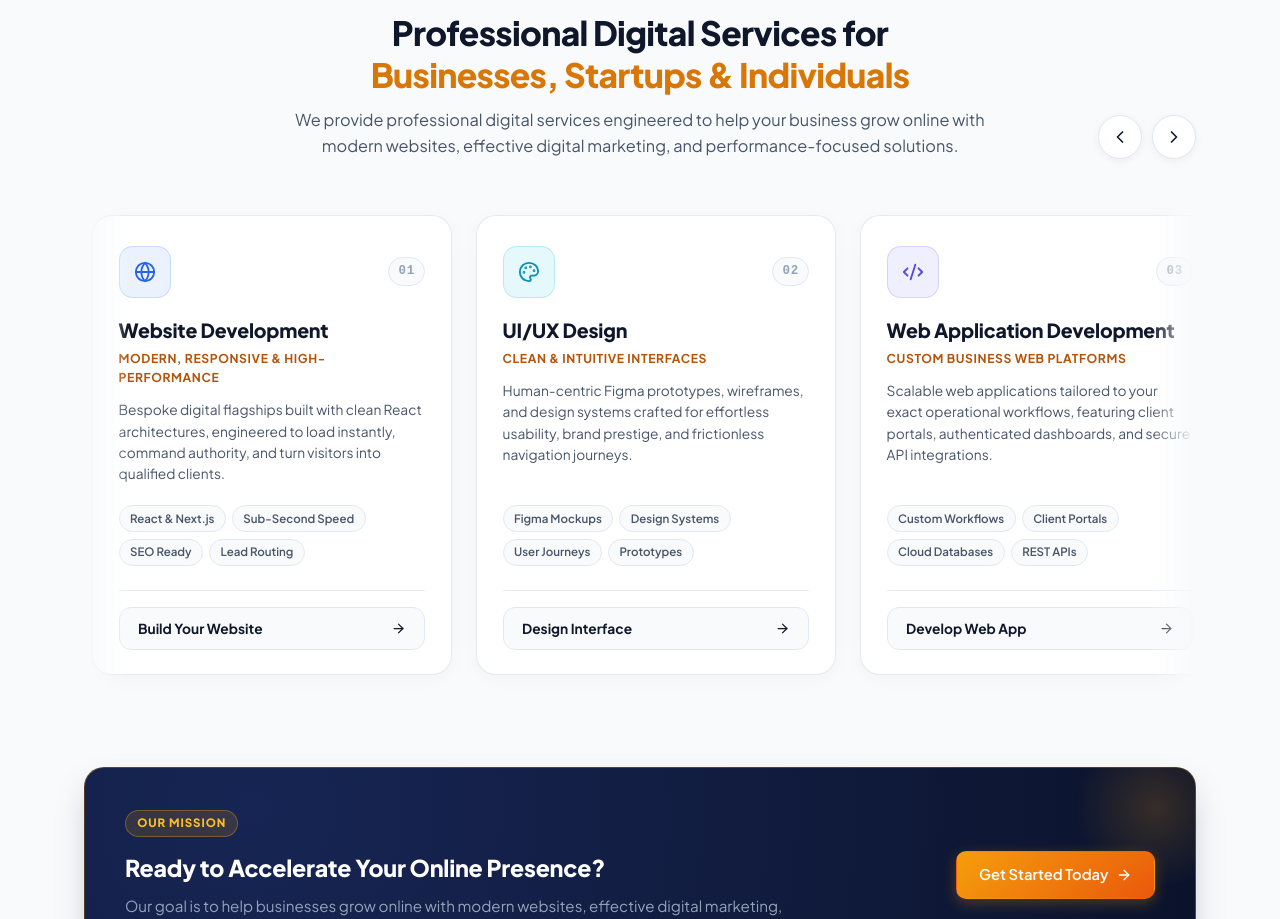
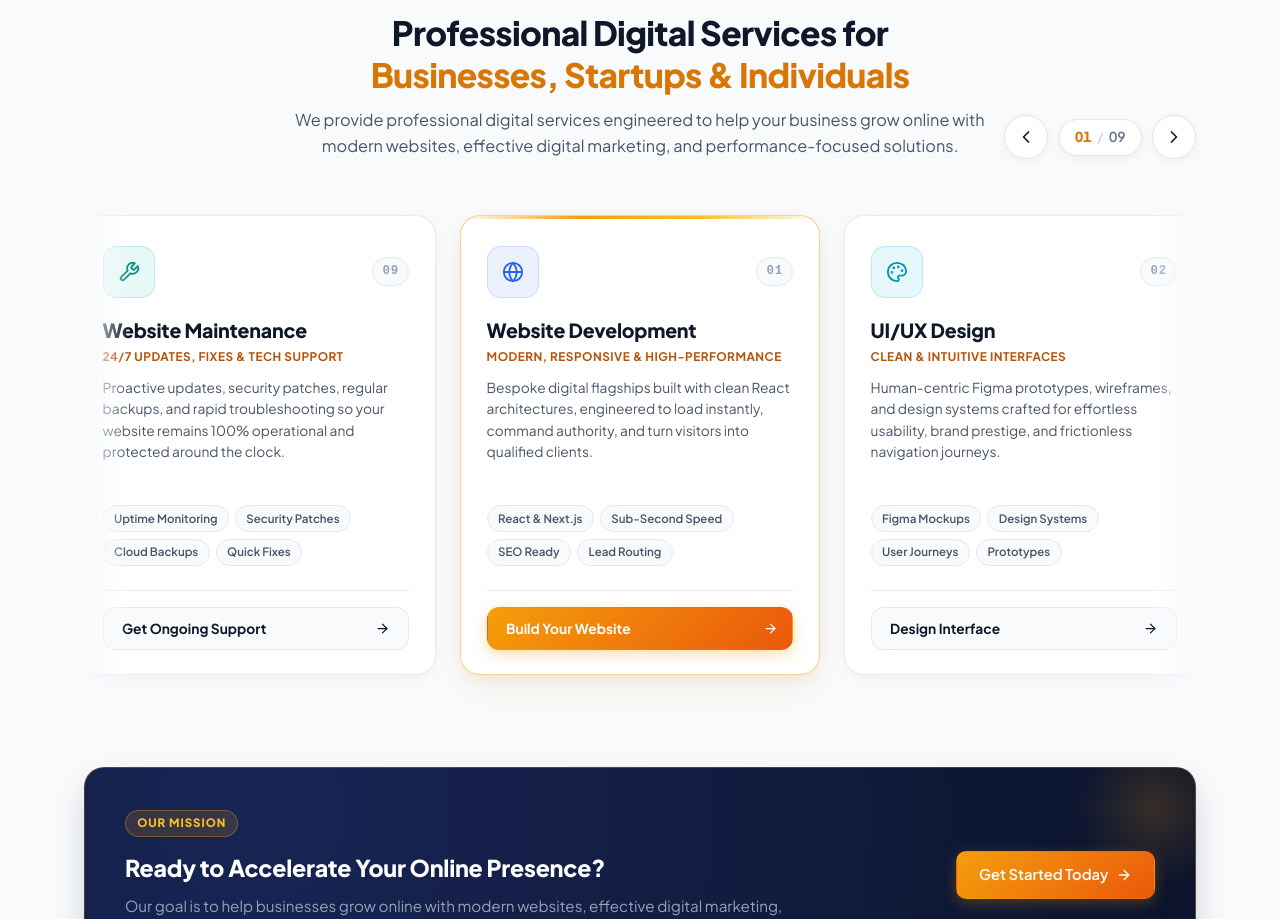
Before and after one commit to Raghulraja9720/night-owls-studio, a React (Vite) app: page / in a window 1280 px wide. Shown: the part 1681-2600 px from the top of the page. Built offline with nearby package versions, Linux system fonts and the light colour scheme; no server answers.

Commit message:
feat(services): polish mobile services view with centered snap carousel, live counter badge, subtitle wrapping fix, active card styles, and mobile floating WhatsApp collapse

```diff
--- a/src/components/Services.jsx
+++ b/src/components/Services.jsx
@@ -134,12 +134,21 @@ const servicesData = [
   }
 ];
 
-function ServiceCard({ svc, onSelect }) {
+function ServiceCard({ svc, isActive, onCardClick, onSelect }) {
   const IconComponent = svc.icon;
   return (
     <div
-      className="service-card marquee-card is-visible"
-      onClick={() => onSelect(svc.title)}
+      className={`service-card marquee-card is-visible ${isActive ? 'card-active' : ''}`}
+      onClick={onCardClick}
+      role="button"
+      tabIndex={0}
+      aria-current={isActive ? 'true' : undefined}
+      onKeyDown={(e) => {
+        if (e.key === 'Enter' || e.key === ' ') {
+          e.preventDefault();
+          onCardClick();
+        }
+      }}
     >
       {/* Card Top: Icon & Number */}
       <div className="service-card-top">
@@ -187,137 +196,163 @@ function ServiceCard({ svc, onSelect }) {
 
 export default function Services({ onSelectService }) {
   const [isVisible, setIsVisible] = useState(false);
+  const [activeIndex, setActiveIndex] = useState(servicesData.length); // Start at Set 2, item 0
   const sectionRef = useRef(null);
   const trackWrapperRef = useRef(null);
   const isPausedRef = useRef(false);
   const pauseTimerRef = useRef(null);
-
-  const targetScrollRef = useRef(null);
   const animFrameRef = useRef(null);
-
-  // Dynamically compute exact card step based on live DOM rendering
-  const getCardStep = () => {
-    const container = trackWrapperRef.current;
-    if (container) {
-      const cards = container.querySelectorAll('.marquee-card');
-      if (cards.length >= 2) {
-        const first = cards[0].getBoundingClientRect();
-        const second = cards[1].getBoundingClientRect();
-        const step = Math.round(second.left - first.left);
-        if (step > 0) return step;
-      }
-    }
-    const isMobile = typeof window !== 'undefined' && window.innerWidth <= 640;
-    return isMobile ? 324 : 384;
-  };
-
-  const getSingleSetWidth = () => {
-    const step = getCardStep();
-    return servicesData.length * step;
-  };
-
-  const getDuration = () => {
-    const isMobile = typeof window !== 'undefined' && window.innerWidth <= 768;
-    return isMobile ? 460 : 580;
-  };
 
   const pauseAutoScrollTemporarily = () => {
     isPausedRef.current = true;
     if (pauseTimerRef.current) clearTimeout(pauseTimerRef.current);
     pauseTimerRef.current = setTimeout(() => {
       isPausedRef.current = false;
-    }, 5000);
+    }, 6000);
   };
 
-  const smoothScrollBy = (distance, duration = 540) => {
+  const smoothScrollTo = (targetX, duration = 500) => {
     const container = trackWrapperRef.current;
     if (!container) return;
-
-    pauseAutoScrollTemporarily();
-
-    const singleSet = getSingleSetWidth();
-    const step = getCardStep();
 
     if (animFrameRef.current) {
       cancelAnimationFrame(animFrameRef.current);
       animFrameRef.current = null;
     }
 
-    let startX = container.scrollLeft;
-
-    // Seamless buffer check before moving
-    if (startX >= singleSet * 2 && distance > 0) {
-      startX -= singleSet;
-      container.scrollLeft = startX;
-    } else if (startX < step + 20 && distance < 0) {
-      startX += singleSet;
-      container.scrollLeft = startX;
-    }
-
-    const targetX = startX + distance;
-    targetScrollRef.current = targetX;
+    const startX = container.scrollLeft;
+    const distance = targetX - startX;
     const startTime = performance.now();
-
-    // Silky smooth easeOutQuart curve tuned for high-refresh mobile & desktop displays
     const easeOutQuart = (t) => 1 - Math.pow(1 - t, 4);
 
-    const stepFrame = (now) => {
+    const step = (now) => {
       const elapsed = now - startTime;
       const progress = Math.min(elapsed / duration, 1);
-      const eased = easeOutQuart(progress);
-
-      container.scrollLeft = startX + distance * eased;
+      container.scrollLeft = startX + distance * easeOutQuart(progress);
 
       if (progress < 1) {
-        animFrameRef.current = requestAnimationFrame(stepFrame);
+        animFrameRef.current = requestAnimationFrame(step);
       } else {
         container.scrollLeft = targetX;
-        if (container.scrollLeft >= singleSet * 2) {
-          container.scrollLeft -= singleSet;
-        } else if (container.scrollLeft < step + 20) {
-          container.scrollLeft += singleSet;
-        }
-        targetScrollRef.current = null;
         animFrameRef.current = null;
       }
     };
 
-    animFrameRef.current = requestAnimationFrame(stepFrame);
+    animFrameRef.current = requestAnimationFrame(step);
+  };
+
+  const centerCard = (cardIdx, smooth = true) => {
+    const container = trackWrapperRef.current;
+    if (!container) return;
+    const cards = container.querySelectorAll('.marquee-card');
+    if (cardIdx >= 0 && cardIdx < cards.length) {
+      const card = cards[cardIdx];
+      const targetLeft = Math.round(card.offsetLeft - (container.clientWidth - card.offsetWidth) / 2);
+
+      if (typeof window !== 'undefined' && window.innerWidth <= 768) {
+        if (smooth) {
+          container.scrollTo({
+            left: targetLeft,
+            behavior: 'smooth'
+          });
+        } else {
+          container.scrollLeft = targetLeft;
+        }
+      } else {
+        if (smooth) {
+          smoothScrollTo(targetLeft, 520);
+        } else {
+          container.scrollLeft = targetLeft;
+        }
+      }
+    }
+  };
+
+  const handleCardClick = (idx, serviceTitle) => {
+    if (activeIndex !== idx) {
+      pauseAutoScrollTemporarily();
+      setActiveIndex(idx);
+      centerCard(idx, true);
+    } else {
+      handleServiceClick(serviceTitle);
+    }
   };
 
   const handleNext = () => {
-    smoothScrollBy(getCardStep(), getDuration());
+    pauseAutoScrollTemporarily();
+    const container = trackWrapperRef.current;
+    if (!container) return;
+    const cards = container.querySelectorAll('.marquee-card');
+    let nextIdx = activeIndex + 1;
+    if (nextIdx >= cards.length - 2) {
+      const loopedIdx = (nextIdx % servicesData.length) + servicesData.length;
+      centerCard(loopedIdx, false);
+      nextIdx = loopedIdx + 1;
+    }
+    setActiveIndex(nextIdx);
+    centerCard(nextIdx, true);
   };
 
   const handlePrev = () => {
-    smoothScrollBy(-getCardStep(), getDuration());
+    pauseAutoScrollTemporarily();
+    const container = trackWrapperRef.current;
+    if (!container) return;
+    let prevIdx = activeIndex - 1;
+    if (prevIdx < 2) {
+      const loopedIdx = (prevIdx % servicesData.length) + servicesData.length;
+      centerCard(loopedIdx, false);
+      prevIdx = loopedIdx - 1;
+    }
+    setActiveIndex(prevIdx);
+    centerCard(prevIdx, true);
   };
 
-  // Immediate cancellation on finger contact so manual touch scrolling has zero resistance
   const handleTouchStart = () => {
     isPausedRef.current = true;
     if (animFrameRef.current) {
       cancelAnimationFrame(animFrameRef.current);
       animFrameRef.current = null;
     }
-    targetScrollRef.current = null;
   };
 
   const handleTouchEnd = () => {
     pauseAutoScrollTemporarily();
+    setTimeout(() => {
+      const container = trackWrapperRef.current;
+      if (!container) return;
+      const setLen = servicesData.length;
+      setActiveIndex((curr) => {
+        if (curr < setLen || curr >= setLen * 2) {
+          const normalized = (curr % setLen) + setLen;
+          centerCard(normalized, false);
+          return normalized;
+        }
+        return curr;
+      });
+    }, 400);
   };
 
-  // Normalize seamless buffer during continuous manual swipe
   const handleScroll = () => {
     const container = trackWrapperRef.current;
     if (!container) return;
 
-    if (targetScrollRef.current === null) {
-      const singleSet = getSingleSetWidth();
-      if (container.scrollLeft >= singleSet * 2) {
-        container.scrollLeft -= singleSet;
-      } else if (container.scrollLeft < 40) {
-        container.scrollLeft += singleSet;
+    if (animFrameRef.current === null) {
+      const containerCenter = container.scrollLeft + container.clientWidth / 2;
+      const cards = container.querySelectorAll('.marquee-card');
+      let closestIdx = activeIndex;
+      let minDistance = Infinity;
+
+      cards.forEach((card, idx) => {
+        const cardCenter = card.offsetLeft + card.offsetWidth / 2;
+        const dist = Math.abs(containerCenter - cardCenter);
+        if (dist < minDistance) {
+          minDistance = dist;
+          closestIdx = idx;
+        }
+      });
+
+      if (closestIdx !== activeIndex && minDistance < 160) {
+        setActiveIndex(closestIdx);
       }
     }
   };
@@ -341,13 +376,33 @@ export default function Services({ onSelectService }) {
     return () => observer.disconnect();
   }, []);
 
-  // Smooth continuous auto-scroll with seamless wrap
+  // Initial centering on mount
+  useEffect(() => {
+    const initialIndex = servicesData.length;
+    setActiveIndex(initialIndex);
+    const timer = setTimeout(() => {
+      centerCard(initialIndex, false);
+    }, 60);
+    return () => clearTimeout(timer);
+  }, []);
+
+  // Window resize re-centering
+  useEffect(() => {
+    const handleResize = () => {
+      centerCard(activeIndex, false);
+    };
+    window.addEventListener('resize', handleResize);
+    return () => window.removeEventListener('resize', handleResize);
+  }, [activeIndex]);
+
+  // Desktop gentle auto-drift (disabled on touch/mobile devices)
   useEffect(() => {
     const container = trackWrapperRef.current;
     if (!container) return;
 
-    const singleSet = getSingleSetWidth();
-    container.scrollLeft = singleSet;
+    if (typeof window !== 'undefined' && window.innerWidth <= 768) {
+      return;
+    }
 
     let animId;
     let lastTime = performance.now();
@@ -356,10 +411,14 @@ export default function Services({ onSelectService }) {
       const delta = time - lastTime;
       lastTime = time;
 
-      if (!isPausedRef.current && targetScrollRef.current === null && container) {
-        container.scrollLeft += (26 * delta) / 1000;
-        if (container.scrollLeft >= singleSet * 2) {
-          container.scrollLeft -= singleSet;
+      if (!isPausedRef.current && animFrameRef.current === null && container) {
+        container.scrollLeft += (22 * delta) / 1000;
+        const totalCards = container.querySelectorAll('.marquee-card');
+        if (totalCards.length > 0) {
+          const singleSetWidth = servicesData.length * (totalCards[0].offsetWidth + 24);
+          if (container.scrollLeft >= singleSetWidth * 2) {
+            container.scrollLeft -= singleSetWidth;
+          }
         }
       }
       animId = requestAnimationFrame(loop);
@@ -378,6 +437,9 @@ export default function Services({ onSelectService }) {
     }
   };
 
+  const currentDisplayNum = String((activeIndex % servicesData.length) + 1).padStart(2, '0');
+  const totalDisplayNum = String(servicesData.length).padStart(2, '0');
+
   return (
     <section id="services" ref={sectionRef} className="section light-theme bg-light">
       <div className="container">
@@ -394,7 +456,7 @@ export default function Services({ onSelectService }) {
             </p>
           </div>
 
-          {/* Top-Right Next and Prev Navigation Controls */}
+          {/* Carousel Navigation with Live Counter */}
           <div className="services-carousel-nav" aria-label="Services carousel navigation">
             <button
               type="button"
@@ -405,6 +467,11 @@ export default function Services({ onSelectService }) {
             >
               <ChevronLeft size={20} />
             </button>
+            <div className="carousel-counter-badge" aria-live="polite">
+              <span className="counter-current">{currentDisplayNum}</span>
+              <span className="counter-sep">/</span>
+              <span className="counter-total">{totalDisplayNum}</span>
+            </div>
             <button
               type="button"
               className="carousel-arrow-btn next-btn"
@@ -417,7 +484,7 @@ export default function Services({ onSelectService }) {
           </div>
         </div>
 
-        {/* Interactive Infinite Carousel Track */}
+        {/* Interactive Carousel Track */}
         <div
           ref={trackWrapperRef}
           className="services-marquee-wrapper"
@@ -429,27 +496,33 @@ export default function Services({ onSelectService }) {
         >
           <div className="services-marquee-track">
             {/* Set 1 */}
-            {servicesData.map((svc) => (
+            {servicesData.map((svc, i) => (
               <ServiceCard
                 key={`s1-${svc.id}`}
                 svc={svc}
-                onSelect={handleServiceClick}
+                isActive={activeIndex === i}
+                onCardClick={() => handleCardClick(i, svc.title)}
+                onSelect={() => handleServiceClick(svc.title)}
               />
             ))}
             {/* Set 2: Exact Clone for Infinite Seamless Continuity */}
-            {servicesData.map((svc) => (
+            {servicesData.map((svc, i) => (
               <ServiceCard
                 key={`s2-${svc.id}`}
                 svc={svc}
-                onSelect={handleServiceClick}
+                isActive={activeIndex === (servicesData.length + i)}
+                onCardClick={() => handleCardClick(servicesData.length + i, svc.title)}
+                onSelect={() => handleServiceClick(svc.title)}
               />
             ))}
             {/* Set 3: Buffer for Reverse/Forward Wrap */}
-            {servicesData.map((svc) => (
+            {servicesData.map((svc, i) => (
               <ServiceCard
                 key={`s3-${svc.id}`}
                 svc={svc}
-                onSelect={handleServiceClick}
+                isActive={activeIndex === (servicesData.length * 2 + i)}
+                onCardClick={() => handleCardClick(servicesData.length * 2 + i, svc.title)}
+                onSelect={() => handleServiceClick(svc.title)}
               />
             ))}
           </div>
--- a/src/styles.css
+++ b/src/styles.css
@@ -1011,6 +1011,43 @@ ul {
   z-index: 10;
 }
 
+.carousel-counter-badge {
+  display: inline-flex;
+  align-items: center;
+  justify-content: center;
+  gap: 0.35rem;
+  padding: 0.42rem 0.95rem;
+  background: #ffffff;
+  border: 1.5px solid #e2e8f0;
+  border-radius: var(--radius-full);
+  font-family: 'Plus Jakarta Sans', var(--font-primary), monospace, sans-serif;
+  font-size: 0.86rem;
+  font-weight: 700;
+  color: var(--text-dark-primary);
+  box-shadow: 0 2px 8px rgba(15, 23, 42, 0.05);
+  min-width: 72px;
+  user-select: none;
+  transition: all 0.2s ease;
+}
+
+.counter-current {
+  color: #d97706;
+  font-weight: 800;
+  font-variant-numeric: tabular-nums;
+}
+
+.counter-sep {
+  color: #cbd5e1;
+  font-weight: 600;
+  font-size: 0.8rem;
+}
+
+.counter-total {
+  color: #64748b;
+  font-weight: 600;
+  font-variant-numeric: tabular-nums;
+}
+
 .carousel-arrow-btn {
   width: 44px;
   height: 44px;
@@ -1044,14 +1081,15 @@ ul {
   .services-carousel-nav {
     position: static;
     margin-top: 1.25rem;
+    margin-bottom: 0.5rem;
     justify-content: center;
     width: 100%;
-    gap: 1.15rem;
+    gap: 0.85rem;
   }
 
   .carousel-arrow-btn {
-    width: 48px;
-    height: 48px;
+    width: 44px;
+    height: 44px;
   }
 }
 
@@ -1095,9 +1133,10 @@ ul {
   min-height: 460px;
   opacity: 1 !important;
   transform: translateY(0) !important;
-  transition: transform 0.28s cubic-bezier(0.16, 1, 0.3, 1),
-              box-shadow 0.28s ease,
-              border-color 0.28s ease !important;
+  transition: transform 0.3s cubic-bezier(0.16, 1, 0.3, 1),
+              box-shadow 0.3s ease,
+              border-color 0.3s ease,
+              opacity 0.3s ease !important;
 }
 
 .marquee-card:hover {
@@ -1106,38 +1145,79 @@ ul {
   border-color: rgba(245, 158, 11, 0.35) !important;
 }
 
-@media (max-width: 640px) {
+.marquee-card.card-active {
+  border-color: rgba(245, 158, 11, 0.45) !important;
+  box-shadow: 0 16px 36px -8px rgba(245, 158, 11, 0.14), 0 4px 16px rgba(15, 23, 42, 0.06) !important;
+}
+
+.marquee-card.card-active::before {
+  opacity: 1 !important;
+}
+
+.marquee-card.card-active .service-cta-btn {
+  background: linear-gradient(135deg, #f59e0b 0%, #ea580c 100%) !important;
+  color: #ffffff !important;
+  border-color: transparent !important;
+  box-shadow: 0 4px 14px rgba(245, 158, 11, 0.35) !important;
+}
+
+.marquee-card.card-active .service-cta-arrow {
+  transform: translateX(4px) !important;
+}
+
+@media (max-width: 768px) {
   .services-marquee-wrapper {
-    padding: 1rem 0 1.75rem;
-    mask-image: linear-gradient(to right, transparent 0%, black 3%, black 97%, transparent 100%);
-    -webkit-mask-image: linear-gradient(to right, transparent 0%, black 3%, black 97%, transparent 100%);
-  }
+    padding: 1rem 0 1.85rem;
+    mask-image: none;
+    -webkit-mask-image: none;
+    scroll-snap-type: x mandatory;
+    scroll-behavior: smooth;
+    -webkit-overflow-scrolling: touch;
+  }
+
   .services-marquee-track {
     gap: 1rem;
-    padding: 0 0.75rem;
-  }
+    padding: 0 calc((100vw - min(84vw, 340px)) / 2);
+  }
+
   .marquee-card {
-    width: 290px;
-    min-width: 290px;
-    max-width: 290px;
-    padding: 1.4rem 1.2rem;
-    min-height: 430px;
-  }
-}
-
-@media (max-width: 400px) {
+    width: min(84vw, 340px);
+    min-width: min(84vw, 340px);
+    max-width: min(84vw, 340px);
+    padding: 1.5rem 1.3rem 1.3rem;
+    min-height: 440px;
+    scroll-snap-align: center;
+    scroll-snap-stop: normal;
+    opacity: 0.82 !important;
+    transform: scale(0.97) !important;
+  }
+
+  .marquee-card.card-active {
+    opacity: 1 !important;
+    transform: scale(1) !important;
+    border-color: rgba(245, 158, 11, 0.45) !important;
+    box-shadow: 0 16px 36px -8px rgba(245, 158, 11, 0.16), 0 4px 16px rgba(15, 23, 42, 0.08) !important;
+  }
+}
+
+@media (max-width: 380px) {
+  .services-marquee-track {
+    gap: 0.75rem;
+    padding: 0 calc((100vw - 280px) / 2);
+  }
+
   .marquee-card {
-    width: 265px;
-    min-width: 265px;
-    max-width: 265px;
-    padding: 1.25rem 1.05rem;
-    min-height: 410px;
+    width: 280px;
+    min-width: 280px;
+    max-width: 280px;
+    padding: 1.3rem 1.1rem 1.15rem;
+    min-height: 420px;
   }
 }
 
 @media (hover: none) {
-  .marquee-card:hover {
-    transform: translateY(0) !important;
+  .marquee-card:not(.card-active):hover {
+    transform: scale(0.97) !important;
     box-shadow: 0 4px 20px -2px rgba(15, 23, 42, 0.04) !important;
     border-color: rgba(226, 232, 240, 0.85) !important;
   }
@@ -1329,12 +1409,17 @@ ul {
 }
 
 .service-card-subtitle {
-  font-size: 0.76rem;
+  font-size: 0.74rem;
   font-weight: 700;
   color: #b45309;
   text-transform: uppercase;
-  letter-spacing: 0.05em;
+  letter-spacing: 0.04em;
   display: block;
+  line-height: 1.4;
+  hyphens: none;
+  -webkit-hyphens: none;
+  word-break: normal;
+  overflow-wrap: break-word;
 }
 
 .service-card-desc {
@@ -3240,6 +3325,28 @@ ul {
   height: 18px;
 }
 
+@media (max-width: 640px) {
+  .floating-whatsapp {
+    bottom: 18px;
+    right: 18px;
+    width: 48px;
+    height: 48px;
+    padding: 0;
+    justify-content: center;
+    border-radius: 50%;
+    box-shadow: 0 4px 18px rgba(37, 211, 102, 0.45);
+  }
+
+  .floating-whatsapp .whatsapp-float-text {
+    display: none;
+  }
+
+  .floating-whatsapp .whatsapp-float-icon {
+    width: 22px;
+    height: 22px;
+  }
+}
+
 /* ================= MODAL STYLES ================= */
 .modal-backdrop {
   position: fixed;
--- a/styles.css
+++ b/styles.css
@@ -1011,6 +1011,43 @@ ul {
   z-index: 10;
 }
 
+.carousel-counter-badge {
+  display: inline-flex;
+  align-items: center;
+  justify-content: center;
+  gap: 0.35rem;
+  padding: 0.42rem 0.95rem;
+  background: #ffffff;
+  border: 1.5px solid #e2e8f0;
+  border-radius: var(--radius-full);
+  font-family: 'Plus Jakarta Sans', var(--font-primary), monospace, sans-serif;
+  font-size: 0.86rem;
+  font-weight: 700;
+  color: var(--text-dark-primary);
+  box-shadow: 0 2px 8px rgba(15, 23, 42, 0.05);
+  min-width: 72px;
+  user-select: none;
+  transition: all 0.2s ease;
+}
+
+.counter-current {
+  color: #d97706;
+  font-weight: 800;
+  font-variant-numeric: tabular-nums;
+}
+
+.counter-sep {
+  color: #cbd5e1;
+  font-weight: 600;
+  font-size: 0.8rem;
+}
+
+.counter-total {
+  color: #64748b;
+  font-weight: 600;
+  font-variant-numeric: tabular-nums;
+}
+
 .carousel-arrow-btn {
   width: 44px;
   height: 44px;
@@ -1044,14 +1081,15 @@ ul {
   .services-carousel-nav {
     position: static;
     margin-top: 1.25rem;
+    margin-bottom: 0.5rem;
     justify-content: center;
     width: 100%;
-    gap: 1.15rem;
+    gap: 0.85rem;
   }
 
   .carousel-arrow-btn {
-    width: 48px;
-    height: 48px;
+    width: 44px;
+    height: 44px;
   }
 }
 
@@ -1095,9 +1133,10 @@ ul {
   min-height: 460px;
   opacity: 1 !important;
   transform: translateY(0) !important;
-  transition: transform 0.28s cubic-bezier(0.16, 1, 0.3, 1),
-              box-shadow 0.28s ease,
-              border-color 0.28s ease !important;
+  transition: transform 0.3s cubic-bezier(0.16, 1, 0.3, 1),
+              box-shadow 0.3s ease,
+              border-color 0.3s ease,
+              opacity 0.3s ease !important;
 }
 
 .marquee-card:hover {
@@ -1106,38 +1145,79 @@ ul {
   border-color: rgba(245, 158, 11, 0.35) !important;
 }
 
-@media (max-width: 640px) {
+.marquee-card.card-active {
+  border-color: rgba(245, 158, 11, 0.45) !important;
+  box-shadow: 0 16px 36px -8px rgba(245, 158, 11, 0.14), 0 4px 16px rgba(15, 23, 42, 0.06) !important;
+}
+
+.marquee-card.card-active::before {
+  opacity: 1 !important;
+}
+
+.marquee-card.card-active .service-cta-btn {
+  background: linear-gradient(135deg, #f59e0b 0%, #ea580c 100%) !important;
+  color: #ffffff !important;
+  border-color: transparent !important;
+  box-shadow: 0 4px 14px rgba(245, 158, 11, 0.35) !important;
+}
+
+.marquee-card.card-active .service-cta-arrow {
+  transform: translateX(4px) !important;
+}
+
+@media (max-width: 768px) {
   .services-marquee-wrapper {
-    padding: 1rem 0 1.75rem;
-    mask-image: linear-gradient(to right, transparent 0%, black 3%, black 97%, transparent 100%);
-    -webkit-mask-image: linear-gradient(to right, transparent 0%, black 3%, black 97%, transparent 100%);
-  }
+    padding: 1rem 0 1.85rem;
+    mask-image: none;
+    -webkit-mask-image: none;
+    scroll-snap-type: x mandatory;
+    scroll-behavior: smooth;
+    -webkit-overflow-scrolling: touch;
+  }
+
   .services-marquee-track {
     gap: 1rem;
-    padding: 0 0.75rem;
-  }
+    padding: 0 calc((100vw - min(84vw, 340px)) / 2);
+  }
+
   .marquee-card {
-    width: 290px;
-    min-width: 290px;
-    max-width: 290px;
-    padding: 1.4rem 1.2rem;
-    min-height: 430px;
-  }
-}
-
-@media (max-width: 400px) {
+    width: min(84vw, 340px);
+    min-width: min(84vw, 340px);
+    max-width: min(84vw, 340px);
+    padding: 1.5rem 1.3rem 1.3rem;
+    min-height: 440px;
+    scroll-snap-align: center;
+    scroll-snap-stop: normal;
+    opacity: 0.82 !important;
+    transform: scale(0.97) !important;
+  }
+
+  .marquee-card.card-active {
+    opacity: 1 !important;
+    transform: scale(1) !important;
+    border-color: rgba(245, 158, 11, 0.45) !important;
+    box-shadow: 0 16px 36px -8px rgba(245, 158, 11, 0.16), 0 4px 16px rgba(15, 23, 42, 0.08) !important;
+  }
+}
+
+@media (max-width: 380px) {
+  .services-marquee-track {
+    gap: 0.75rem;
+    padding: 0 calc((100vw - 280px) / 2);
+  }
+
   .marquee-card {
-    width: 265px;
-    min-width: 265px;
-    max-width: 265px;
-    padding: 1.25rem 1.05rem;
-    min-height: 410px;
+    width: 280px;
+    min-width: 280px;
+    max-width: 280px;
+    padding: 1.3rem 1.1rem 1.15rem;
+    min-height: 420px;
   }
 }
 
 @media (hover: none) {
-  .marquee-card:hover {
-    transform: translateY(0) !important;
+  .marquee-card:not(.card-active):hover {
+    transform: scale(0.97) !important;
     box-shadow: 0 4px 20px -2px rgba(15, 23, 42, 0.04) !important;
     border-color: rgba(226, 232, 240, 0.85) !important;
   }
@@ -1329,12 +1409,17 @@ ul {
 }
 
 .service-card-subtitle {
-  font-size: 0.76rem;
+  font-size: 0.74rem;
   font-weight: 700;
   color: #b45309;
   text-transform: uppercase;
-  letter-spacing: 0.05em;
+  letter-spacing: 0.04em;
   display: block;
+  line-height: 1.4;
+  hyphens: none;
+  -webkit-hyphens: none;
+  word-break: normal;
+  overflow-wrap: break-word;
 }
 
 .service-card-desc {
@@ -3240,6 +3325,28 @@ ul {
   height: 18px;
 }
 
+@media (max-width: 640px) {
+  .floating-whatsapp {
+    bottom: 18px;
+    right: 18px;
+    width: 48px;
+    height: 48px;
+    padding: 0;
+    justify-content: center;
+    border-radius: 50%;
+    box-shadow: 0 4px 18px rgba(37, 211, 102, 0.45);
+  }
+
+  .floating-whatsapp .whatsapp-float-text {
+    display: none;
+  }
+
+  .floating-whatsapp .whatsapp-float-icon {
+    width: 22px;
+    height: 22px;
+  }
+}
+
 /* ================= MODAL STYLES ================= */
 .modal-backdrop {
   position: fixed;
```
